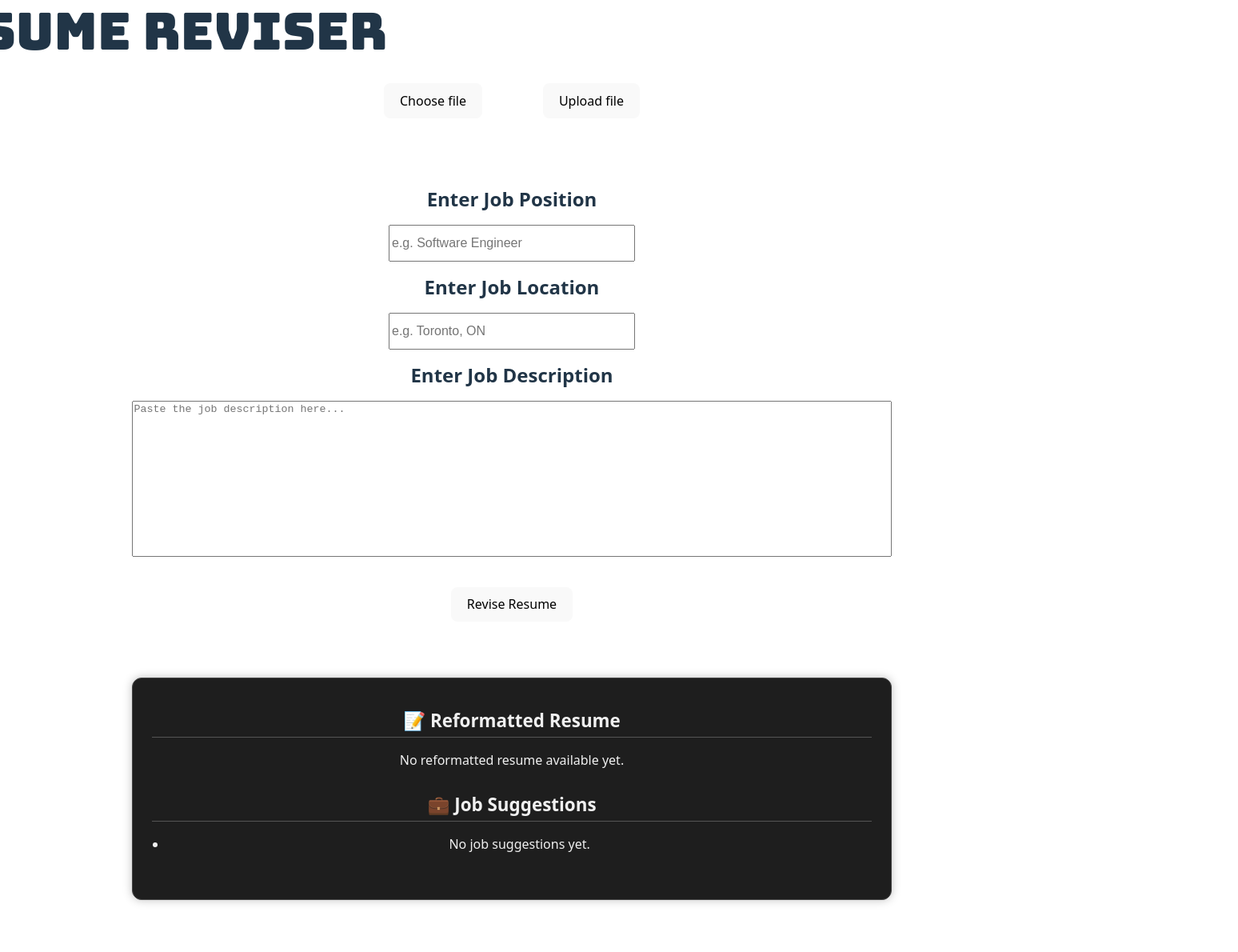
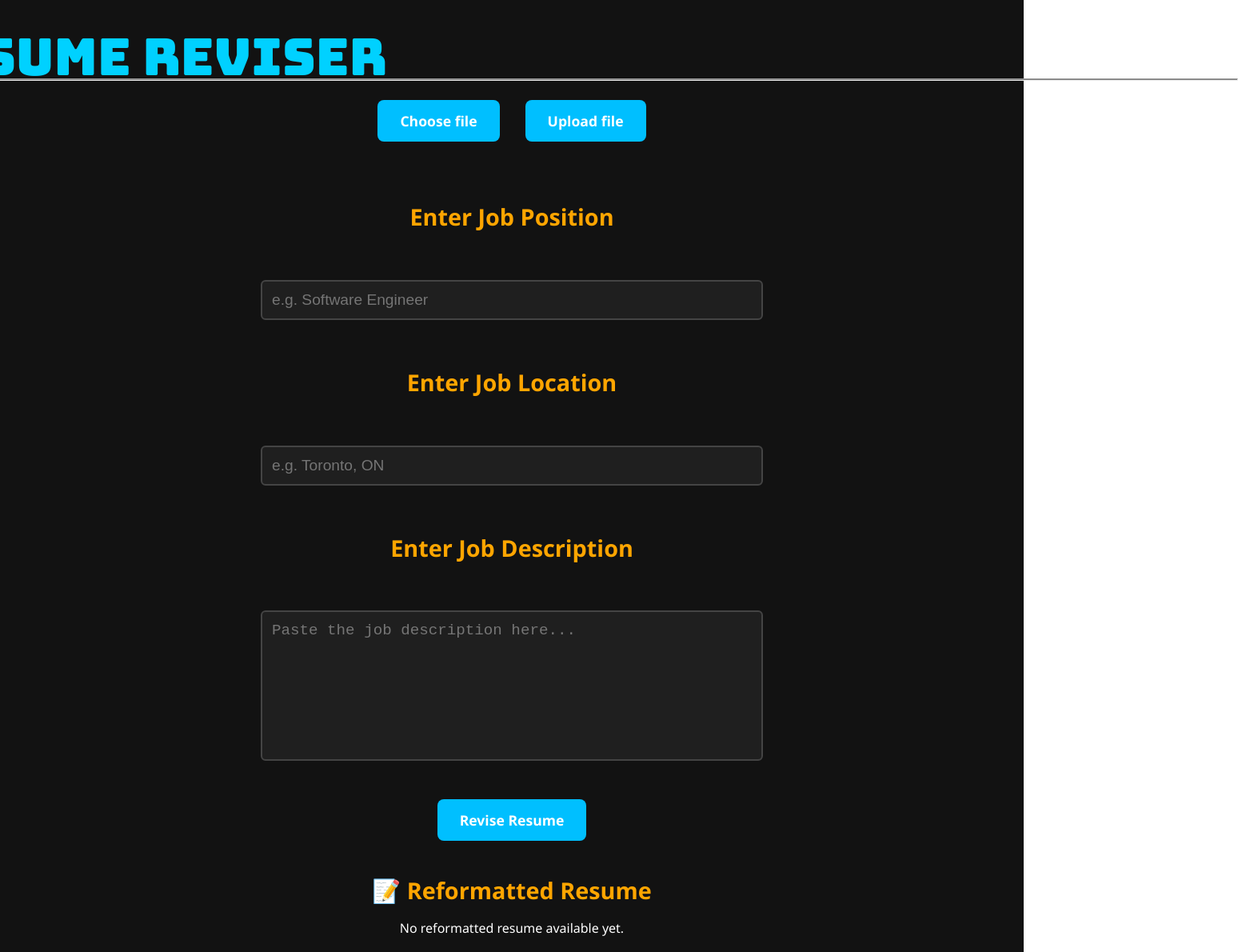
Before and after one commit to GDSC-2025-Hackathon/Resume-Refiner, a React (Vite) app in the folder resume-reviser/: page / in a window 1280 px wide. Shown: the top 1190 px of the page at 80% size, 1548 px wide, since content can reach past the window. Before the commit the page ends 1157 px from the top, so only its background shows below. Built offline with nearby package versions, Linux system fonts and the light colour scheme.

Commit message:
Website looks better

```diff
--- a/resume-reviser/src/App.css
+++ b/resume-reviser/src/App.css
@@ -1,51 +1,109 @@
-#root {
-  max-width: 1280px;
-  margin: 0 auto;
-  padding: 2rem;
+body {
+  margin: 0;
+  font-family: 'Segoe UI', Tahoma, Geneva, Verdana, sans-serif;
+  background-color: #121212;
+  color: white;
+  overflow-x: hidden;
+}
+
+/* Root page wrapper */
+#root,
+.main-wrapper {
+  display: flex;
+  justify-content: center;
+  align-items: center;
+  min-height: 100vh;
+  width: 100vw;
+  padding: 2rem 1rem;
+  box-sizing: border-box;
+}
+
+/* Main content container */
+.main-container {
+  width: 100%;
+  max-width: 1000px;
+  display: flex;
+  flex-direction: column;
+  align-items: center;
   text-align: center;
 }
 
-.logo {
-  height: 6em;
-  padding: 1.5em;
-  will-change: filter;
-  transition: filter 300ms;
-}
-.logo:hover {
-  filter: drop-shadow(0 0 2em #646cffaa);
-}
-.logo.react:hover {
-  filter: drop-shadow(0 0 2em #61dafbaa);
+/* Title */
+.app-title {
+  font-size: 4rem;
+  font-weight: bold;
+  color: #00d1ff;
+  margin-bottom: 1rem;
+  position: relative;
+  width: 100%;
 }
 
-@keyframes logo-spin {
-  from {
-    transform: rotate(0deg);
-  }
-  to {
-    transform: rotate(360deg);
-  }
+
+
+/* Section Headings */
+h2 {
+  font-size: 1.8rem;
+  margin-top: 2rem;
+  color: orange;
 }
 
-@media (prefers-reduced-motion: no-preference) {
-  a:nth-of-type(2) .logo {
-    animation: logo-spin infinite 20s linear;
-  }
-}
-
-.card {
-  padding: 2em;
-}
-
-div button {
-
-  margin: 1cm;
+/* Inputs and Textarea */
+input, textarea {
+  background-color: #1f1f1f;
+  color: white;
+  border: 2px solid #444;
+  border-radius: 6px;
+  padding: 12px;
+  font-size: 1.2rem;
+  width: 100%;
+  max-width: 600px;
+  margin-top: 0.5rem;
 }
 
 textarea {
+  resize: none;
+  height: 160px;
+}
 
-  width: 25cm;
-  height: 5cm;
-  vertical-align: text-top;
-  resize: none;
+/* Buttons */
+button {
+  background-color: #00bfff;
+  color: white;
+  font-weight: bold;
+  border: none;
+  border-radius: 8px;
+  padding: 14px 28px;
+  font-size: 1.1rem;
+  margin: 1rem 0.5rem;
+  cursor: pointer;
+  transition: 0.3s ease;
 }
+
+button:hover {
+  background-color: #009ad8;
+}
+
+/* Upload button section */
+.card {
+  display: flex;
+  justify-content: center;
+  gap: 1rem;
+  flex-wrap: wrap;
+  margin-bottom: 2rem;
+}
+
+/* Form section styling */
+.form-section {
+  display: flex;
+  flex-direction: column;
+  align-items: center;
+  gap: 2rem;
+  width: 100%;
+}
+
+.line {
+  width: 57.2cm;
+  margin-left: -20cm;
+  height: 1px;
+  background-color: grey;
+}
--- a/resume-reviser/src/App.jsx
+++ b/resume-reviser/src/App.jsx
@@ -6,7 +6,6 @@ function App() {
   const [position, setPosition] = useState('');
   const [location, setLocation] = useState('');
   const [description, setDescription] = useState('');
-
   const [resumeOutput, setResumeOutput] = useState('');
   const [jobSuggestions, setJobSuggestions] = useState([]);
 
@@ -19,32 +18,30 @@ function App() {
   };
 
   const handleRevise = () => {
-    // This simulates backend reformatted resume and job suggestions
     const reformattedResume = `Job Title: ${position}\nLocation: ${location}\n\nJob Description:\n${description}`;
-
     const mockJobs = [
       'Frontend Developer at Shopify',
       'Junior React Engineer at RBC',
-      'Web Developer Intern at TELUS Digital'
+      'Web Developer Intern at TELUS Digital',
     ];
-
     setResumeOutput(reformattedResume);
     setJobSuggestions(mockJobs);
   };
 
   return (
-    <>
-      <h1>Resume Reviser</h1>
-
+    <div className="main-wrapper">
+      <div className="main-container">
+        <h1 className="app-title">Resume Reviser</h1>
+        <hr className="line" />
         <div className="card">
           <button onClick={handleUpload}>Choose file</button>
           <button onClick={handleFileSubmit}>Upload file</button>
         </div>
 
+        <div className="form-section">
           <h2>Enter Job Position</h2>
           <input
             type="text"
-        style={{ width: '300px', height: '40px', fontSize: '16px' }}
             value={position}
             onChange={(e) => setPosition(e.target.value)}
             placeholder="e.g. Software Engineer"
@@ -53,7 +50,6 @@ function App() {
           <h2>Enter Job Location</h2>
           <input
             type="text"
-        style={{ width: '300px', height: '40px', fontSize: '16px' }}
             value={location}
             onChange={(e) => setLocation(e.target.value)}
             placeholder="e.g. Toronto, ON"
@@ -61,24 +57,20 @@ function App() {
 
           <h2>Enter Job Description</h2>
           <textarea
-        rows={6}
-        cols={40}
             value={description}
             onChange={(e) => setDescription(e.target.value)}
             placeholder="Paste the job description here..."
           />
 
-      <div>
           <button onClick={handleRevise}>Revise Resume</button>
         </div>
 
-      <div>
         <OutputDisplay
           resumeContent={resumeOutput}
           jobSuggestions={jobSuggestions}
         />
       </div>
-    </>
+    </div>
   );
 }
 
--- a/resume-reviser/src/Output.css
+++ b/resume-reviser/src/Output.css
@@ -1,31 +1,22 @@
-.output-container {
-    margin-top: 2rem;
-    padding: 1.5rem;
+.output-box {
+    margin-top: 3rem;
+    background-color: #1f1f1f;
+    padding: 1.5rem 2rem;
     border: 1px solid #444;
-    border-radius: 12px;
-    background-color: #1e1e1e;
+    border-radius: 8px;
+    text-align: left;
     color: #f0f0f0;
-    box-shadow: 0 0 12px rgba(0, 0, 0, 0.25);
   }
 
-  .output-section {
-    margin-bottom: 2rem;
-  }
-
-  .output-section h2 {
+  .output-box h2 {
     margin-bottom: 1rem;
-    font-size: 1.4rem;
-    border-bottom: 1px solid #555;
+    font-size: 1.6rem;
+    border-bottom: 1px solid #444;
     padding-bottom: 0.5rem;
   }
 
-  .output-section p,
-  .output-section li {
+  .output-box p {
     font-size: 1rem;
     line-height: 1.6;
     white-space: pre-wrap;
   }
-
-  .output-section ul {
-    padding-left: 1.2rem;
-  }
```
Lines whose indentation alone changed are shown as unchanged.
